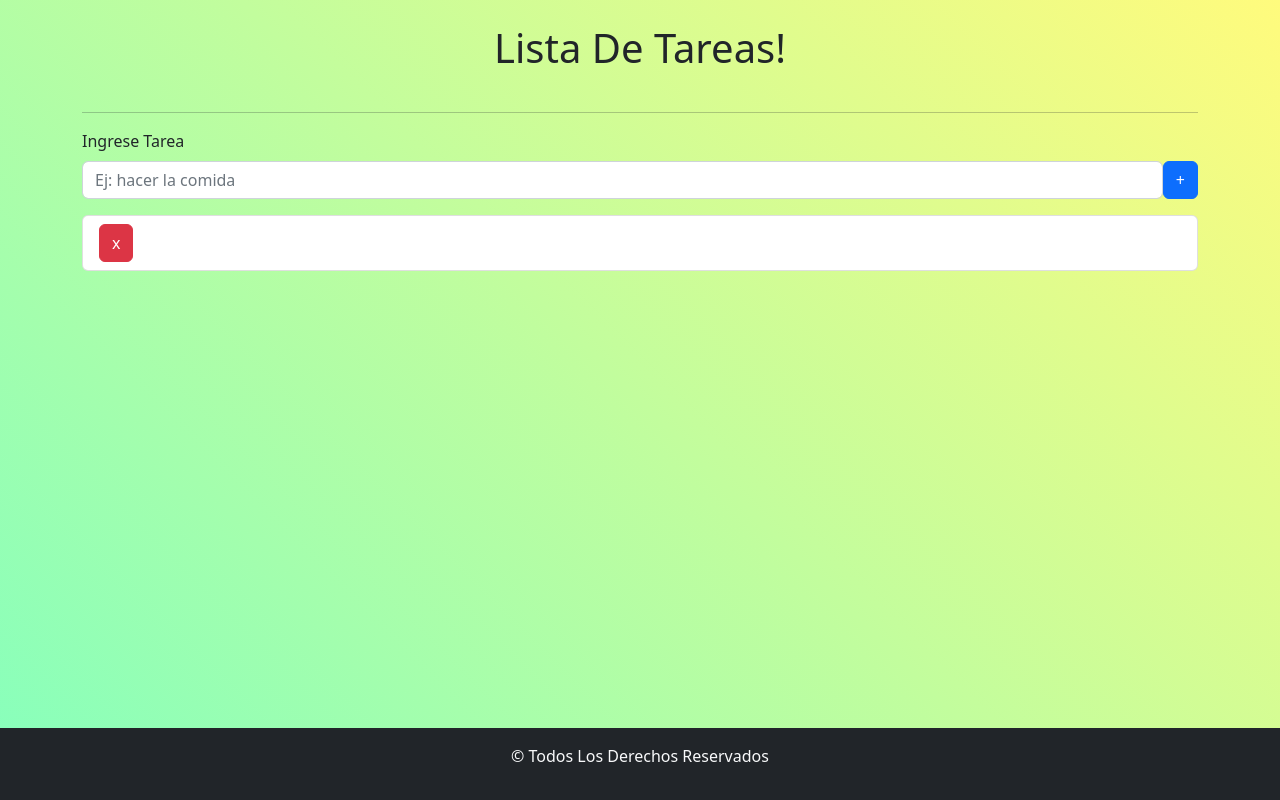
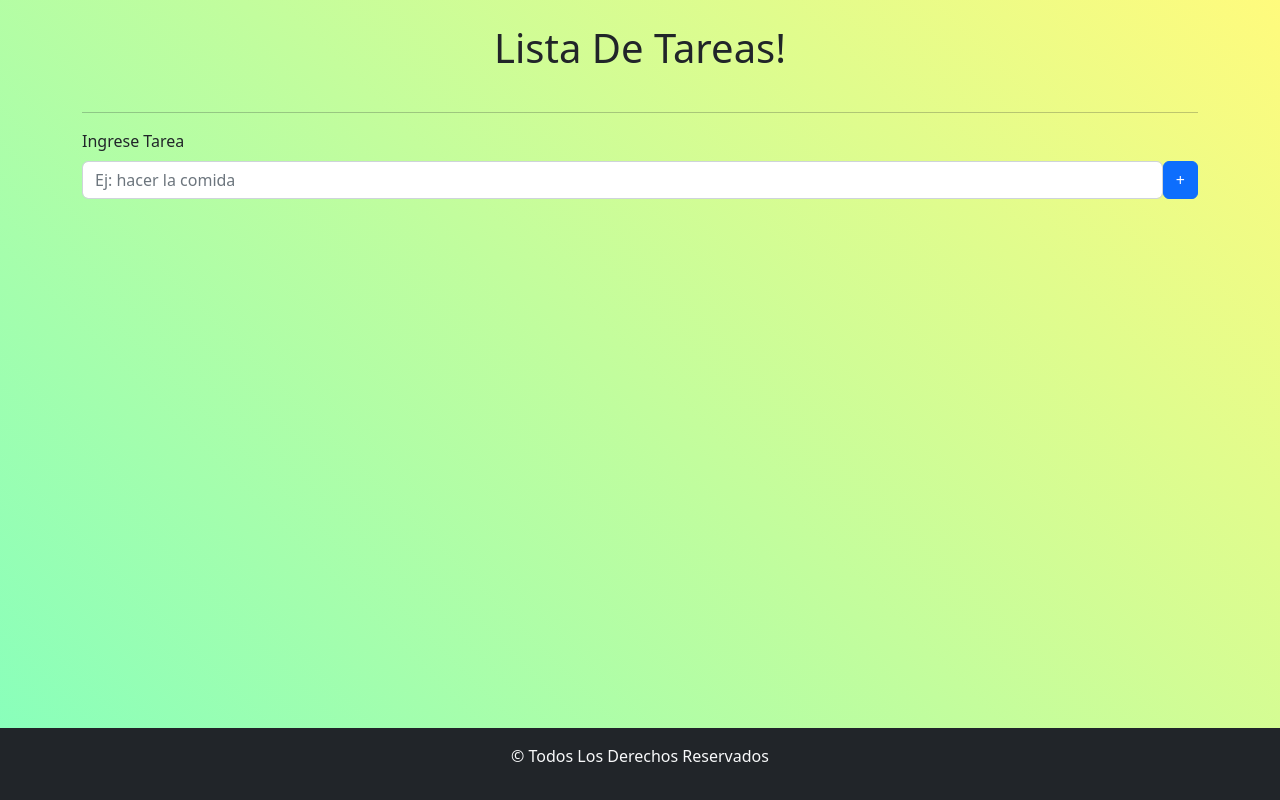
Before and after one commit to MtAgia/tpReact_4, a React (Vite) app: page / in a window 1280 px wide. Built offline with nearby package versions, Linux system fonts and the light colour scheme.

Commit message:
terminando logica

```diff
--- a/src/componets/ItemsDeTareas.jsx
+++ b/src/componets/ItemsDeTareas.jsx
@@ -2,21 +2,10 @@ import React from 'react';
 import { ListGroup, Button } from 'react-bootstrap';
 //import { useState } from 'react';
 const ItemsDeTareas = (props) => {
-    /*const [dibujar, setDibujar] = useState(props.arrayTareas);
-    function dibujar() {
-        props.arrayTareas.map(() => {
-            return (
-              <ListGroup.Item className="d-flex justify-content-between">
-
-                <Button variant="danger">x</Button>
-              </ListGroup.Item>
-            );
-        })
-    }*/
     return (
       <>
         <ListGroup.Item className="d-flex justify-content-between">
-            {props.arrayTareas}
+          {props.tarea}
           <Button variant="danger">x</Button>
         </ListGroup.Item>
       </>
--- a/src/componets/ListaTareas.jsx
+++ b/src/componets/ListaTareas.jsx
@@ -5,7 +5,9 @@ const ListaTareas = (props) => {
   return (
     <>
       <ListGroup>
-        <ItemsDeTareas arrayTareas ={props.arrayTareas}></ItemsDeTareas>
+        {
+          props.arrayTareas.map((tarea, i) => <ItemsDeTareas tarea ={tarea} key={i}></ItemsDeTareas>)
+        }
       </ListGroup>
     </>
   );
```
